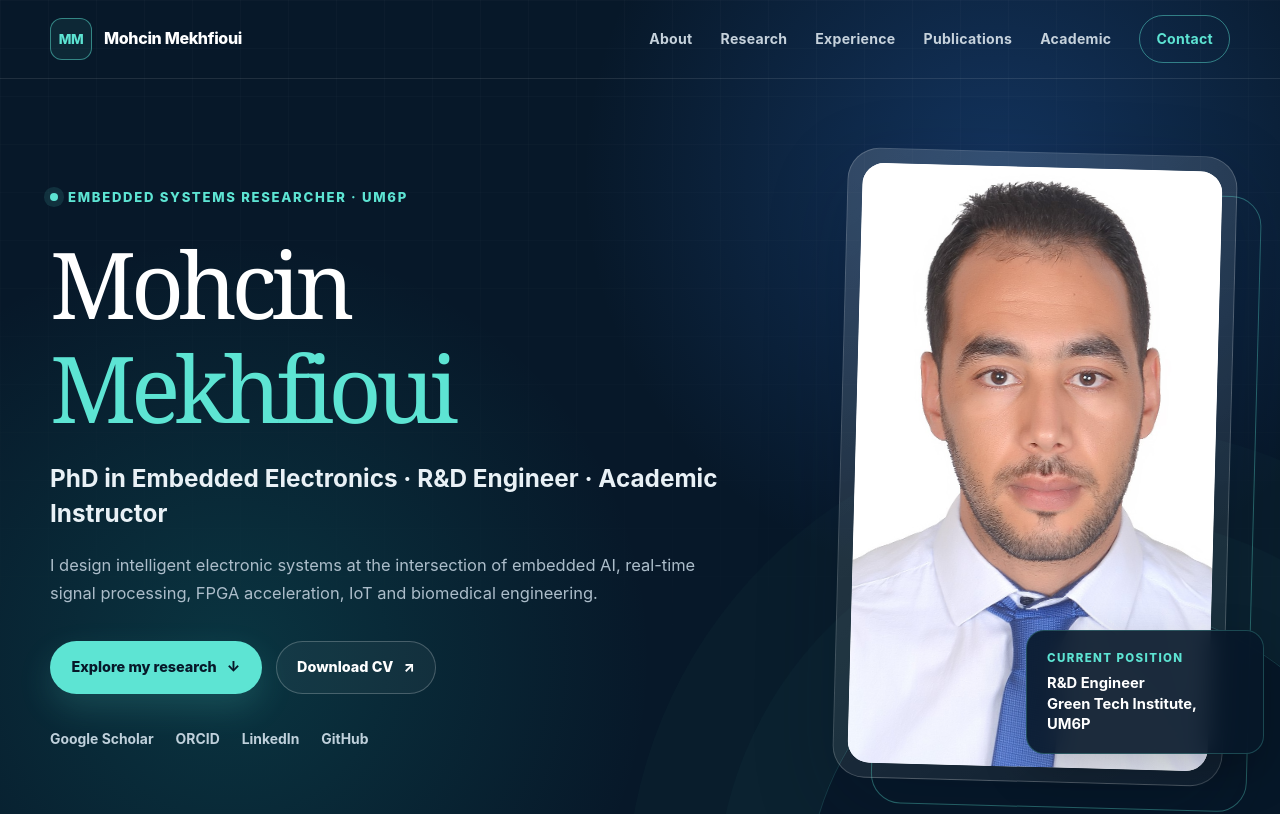
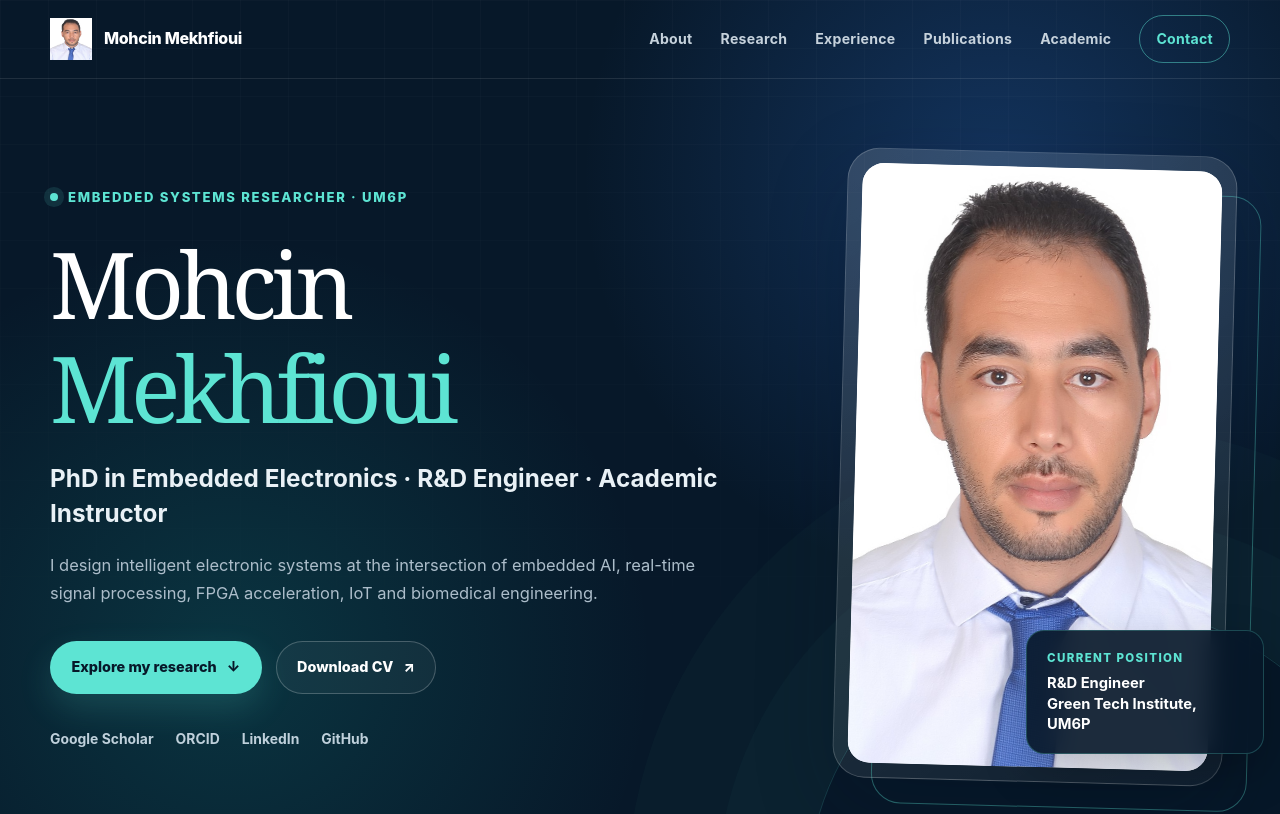
Before and after one commit to mekhfioui/mekhfioui.github.io, a plain HTML site: page index.html in a window 1280 px wide. Shown: the top 814 px of the page. Drawn offline with Linux system fonts and the light colour scheme.

Commit message:
Replace brand mark with logo image in header

```diff
--- a/index.html
+++ b/index.html
@@ -534,9 +534,9 @@
   <header class="site-header" id="site-header">
     <div class="container nav-wrap">
       <a class="brand" href="#home" aria-label="Mohcin Mekhfioui home">
-        <span class="brand-mark" aria-hidden="true">MM</span>
-        <span>Mohcin Mekhfioui</span>
-      </a>
+  <img class="brand-logo" src="assets/mohcin-mekhfioui.jpg" alt="" width="42" height="42">
+  <span>Mohcin Mekhfioui</span>
+</a>
       <button class="nav-toggle" type="button" aria-label="Open navigation" aria-controls="site-nav" aria-expanded="false">
         <span></span><span></span><span></span>
       </button>
```
